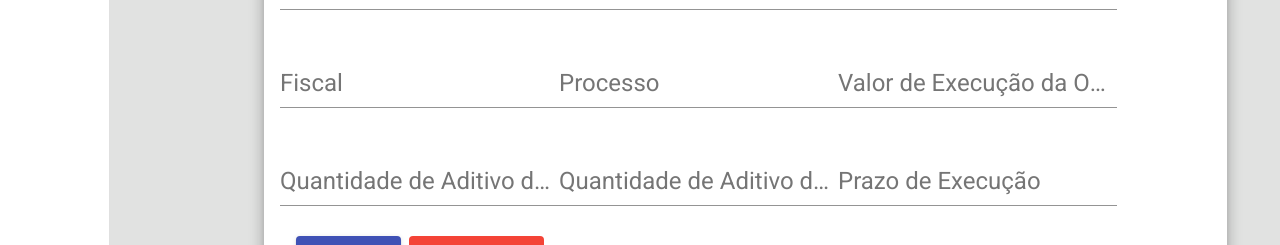
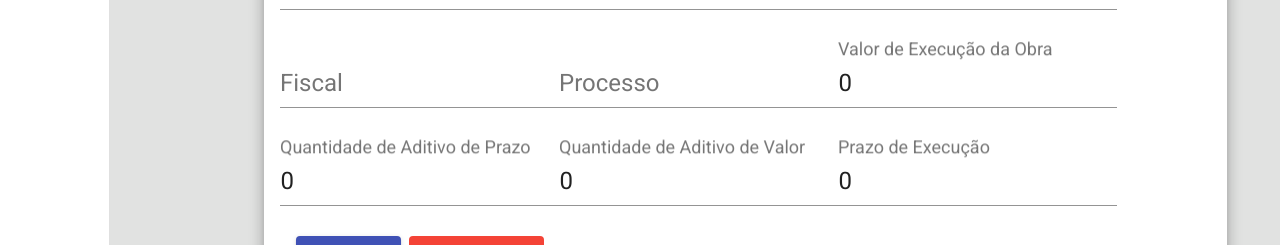
Before and after one commit to wendersonfarias/painel-informacao-obras-app, an Angular app: page /obras/create in a window 1280 px wide. Shown: the part 308-553 px from the top of the page. Built offline with nearby package versions, Linux system fonts and the light colour scheme.

Commit message:
Metodo CREATE implementado para obra

```diff
--- a/src/app/app.module.ts
+++ b/src/app/app.module.ts
@@ -21,6 +21,7 @@ import { FormsModule } from "@angular/forms"
 import {MatInputModule} from '@angular/material/input';
 import {MatFormFieldModule} from '@angular/material/form-field';
 import { ObraCreateComponent } from './components/views/obra/obra-create/obra-create.component';
+import {MatSnackBarModule} from '@angular/material/snack-bar';
 
 @NgModule({
   declarations: [AppComponent, HeaderComponent, FooterComponent, NavComponent, HomeComponent, ObraReadComponent, ObraCreateComponent],
@@ -39,6 +40,7 @@ import { ObraCreateComponent } from './components/views/obra/obra-create/obra-cr
     FormsModule,
     MatInputModule,
     MatFormFieldModule,
+    MatSnackBarModule,
   ],
   providers: [],
   bootstrap: [AppComponent],
--- a/src/app/components/views/obra/obra-create/obra-create.component.html
+++ b/src/app/components/views/obra/obra-create/obra-create.component.html
@@ -1,60 +1,73 @@
 <div class="content">
     <form>
 
+        <!--Material Card-->
         <mat-card class="home mat-elevation-z9" id="card">
             <mat-card-title >
+
+                <!-- Titulo-->
                 <div class="titulo ">
                     <h1>Criando Nova Obra</h1>
                 </div>
 
-
+                <!-- Input Nome da obra -->
                 <mat-form-field class="form">
                     <mat-label>Nome da obra</mat-label>
-                    <input matInput  type="text" name="nome" placeholder="Ex. obra da sesp">
+                    <input matInput [(ngModel)]="obra.nomeObra" type="text" name="nome" placeholder="Ex. obra da sesp">
                 </mat-form-field>
+
+                <!-- Input Numero de Contrato -->
                 <mat-form-field class="form">
                     <mat-label>Numero de Contrato</mat-label>
-                    <input matInput type="text" name="contrato" placeholder="Ex. 1121/2009">
+                    <input matInput [(ngModel)]="obra.numeroContrato" type="text" name="contrato" placeholder="Ex. 1121/2009">
                 </mat-form-field>
+
+                <!-- Input Empresa Executora -->
                 <mat-form-field class="form">
                     <mat-label>Empresa Executora</mat-label>
-                    <input matInput type="text" name="empresa" placeholder="Ex. Constru Paulo">
+                    <input matInput [(ngModel)]="obra.empresaExecutora" type="text" name="empresa" placeholder="Ex. Constru Paulo">
                 </mat-form-field>
 
+                <!-- Input Fiscal -->
                 <mat-form-field class="form">
                     <mat-label>Fiscal</mat-label>
-                    <input matInput type="text" name="Fiscal" placeholder="Ex. Mirosvaldo">
+                    <input matInput [(ngModel)]="obra.nomeFiscal" type="text" name="Fiscal" placeholder="Ex. Mirosvaldo">
                 </mat-form-field>
 
+                <!-- Input Processo -->
                 <mat-form-field class="form">
                     <mat-label>Processo</mat-label>
-                    <input matInput type="text" name="processo" placeholder="Ex. sesp-pro-000/000">
+                    <input matInput [(ngModel)]="obra.processo"  type="text" name="processo" placeholder="Ex. sesp-pro-000/000">
                 </mat-form-field>
 
+                <!-- Input Valor de Execução da Obra -->
                 <mat-form-field class="form">
                     <mat-label>Valor de Execução da Obra</mat-label>
-                    <input matInput type="number" name="valor-obra" placeholder="Ex. 9090.52" min="0">
+                    <input matInput [(ngModel)]="obra.valorExecucaoObra" type="number" name="valor-obra" placeholder="Ex. 9090.52" min="0">
                 </mat-form-field>
 
+                <!-- Input Quantidade de Aditivo de Prazo -->
                 <mat-form-field class="form">
                     <mat-label>Quantidade de Aditivo de Prazo</mat-label>
-                    <input matInput type="number" name="aditivo-prazo" placeholder="Ex. 3" min="0" max = "100">
+                    <input matInput [(ngModel)]="obra.qtdAditivoPrazo" type="number" name="aditivo-prazo" placeholder="Ex. 3" min="0" max = "100">
                 </mat-form-field>
 
+                <!-- Input Quantidade de Aditivo de Valor -->
                 <mat-form-field class="form">
                     <mat-label>Quantidade de Aditivo de Valor</mat-label>
-                    <input matInput type="number" name="aditivo-valor" placeholder="Ex. 3" min="0" max = "100">
+                    <input matInput [(ngModel)]="obra.qtdAditivoValor" type="number" name="aditivo-valor" placeholder="Ex. 3" min="0" max = "100">
                 </mat-form-field>
 
+                <!-- Input Prazo de Execução -->
                 <mat-form-field class="form">
                     <mat-label>Prazo de Execução</mat-label>
-                    <input matInput type="number" name="prazoExecucao" placeholder="Ex. 10" min="0" max = "100">
+                    <input matInput  [(ngModel)]="obra.prazoExecucao" type="number" name="prazoExecucao" placeholder="Ex. 10" min="0" max = "100">
                 </mat-form-field>
 
 
 
 
-
+                <!--Botões-->
                 <div class="buttons">
                     <button (click)="create()"  mat-raised-button color="primary"> CRIAR </button>
                     <button class="mat-elevation-z100"  mat-raised-button color="warn"> CANCELAR </button>
--- a/src/app/components/views/obra/obra-create/obra-create.component.ts
+++ b/src/app/components/views/obra/obra-create/obra-create.component.ts
@@ -1,4 +1,5 @@
 import { Component, OnInit } from '@angular/core';
+import { Router } from '@angular/router';
 import { Obra } from '../obra.model';
 import { ObraService } from '../obra.service';
 
@@ -21,14 +22,19 @@ export class ObraCreateComponent implements OnInit {
     prazoExecucao: 0,
   };
 
-  constructor(private service: ObraService) { }
+  constructor(private service: ObraService, private router: Router) { }
 
   ngOnInit(): void {
   }
 
   create():void {
     this.service.create(this.obra).subscribe((resposta) => {
-      console.log(resposta)
+      this.router.navigate(['obras']);
+      this.service.mensagem('Obra criada com sucesso!');
+    }, err => {
+      for(let i = 0; i< err.error.errors.length; i++){
+        this.service.mensagem(err.error.errors[i].message)
+      }
     })
   }
 }
--- a/src/app/components/views/obra/obra.service.ts
+++ b/src/app/components/views/obra/obra.service.ts
@@ -1,5 +1,6 @@
 import { HttpClient } from '@angular/common/http';
 import { Injectable } from '@angular/core';
+import { MatSnackBar } from '@angular/material/snack-bar';
 import { Observable } from 'rxjs';
 import { environment } from 'src/environments/environment';
 import { Obra} from './obra.model'
@@ -11,7 +12,7 @@ export class ObraService {
 
   baseUrl: String = environment.baseUrl;
 
-  constructor(private http: HttpClient) {}
+  constructor(private http: HttpClient, private _snack: MatSnackBar) {}
 
   findAll(): Observable<Obra[]>{
       const url = `${this.baseUrl}/obras`
@@ -23,4 +24,15 @@ export class ObraService {
     return this.http.post<Obra>(url, obra);
   }
 
+
+
+  mensagem(str: String): void {
+    this._snack.open(`${str}`, "OK", {
+      horizontalPosition: 'end',
+      verticalPosition: 'top',
+      duration: 3000
+    })
+  }
+
+
 }
```
